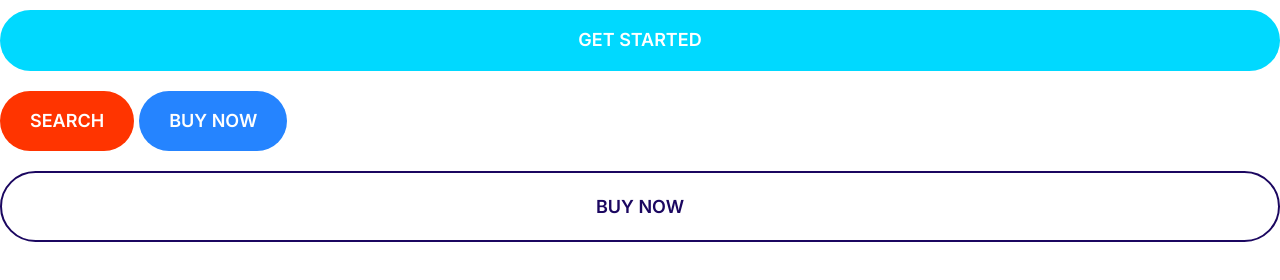
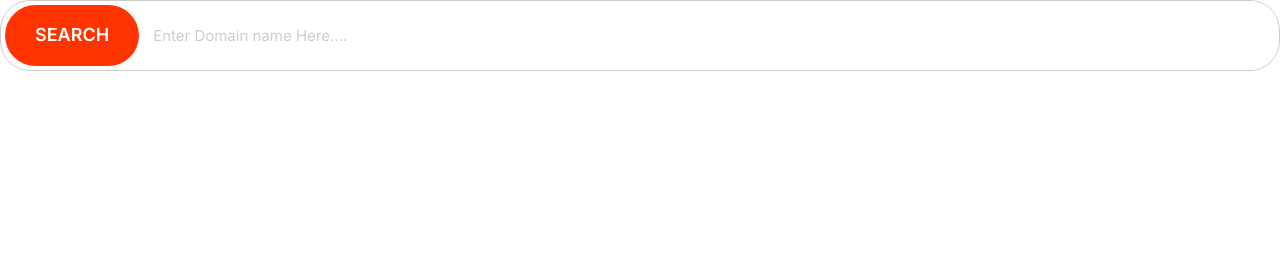
Before and after one commit to Blesseddbile/Cloud-Project-, a plain HTML site: page index.html in a window 1280 px wide. Drawn offline with Linux system fonts and the light colour scheme.

Commit message:
Input fields and buttons combination.

```diff
--- a/css/style.css
+++ b/css/style.css
@@ -4,6 +4,8 @@
     --color-accent: #ff3400;
     --color-headings: #1b0760;
     --color-body: #918ca4;
+    --color-border: #ccc;
+    --border-radius: 30px;
 }
 
 *, *::after, *::before {
@@ -219,3 +221,39 @@ a{
         font-size: 1.5rem;
     }
 }
+
+/* Inputs */
+.input {
+    border-radius: var(--border-radius);
+    border: 1px solid var(--color-border);
+    color: var(--color-headings);
+    font-size: 2rem;
+    outline: 0;
+    padding: 1.5rem 3.5rem;
+}
+
+::placeholder {
+    color: #cdcbd7;
+}
+
+.input-group{
+  border: 1px solid var(--color-border);
+  border-radius: var(--border-radius);
+  display: flex;
+}
+
+.input-group .input {
+    border: 0;
+    flex-grow: 1;
+    padding: 1.5rem 1rem;
+}
+
+.input-group .btn {
+    margin: 4px;
+}
+
+@media screen and (min-width: 1024px) {
+    .input {
+font-size: 1.5rem;
+    }
+}
--- a/index.html
+++ b/index.html
@@ -15,9 +15,13 @@
     <link rel="stylesheet" href="css/style.css" />
   </head>
   <body>
-    <button class="btn btn--secondary btn--block">Get Started</button>
-    <button class="btn btn--accent">Search</button>
-    <button class="btn btn--primary">buy now</button>
-    <a href="#" class="btn btn--outline btn--block">BUY NOW</a>
+    <div class="input-group">
+      <button class="btn btn--accent">Search</button>
+      <input
+        type="text"
+        class="input"
+        placeholder="Enter Domain name Here...."
+      />
+    </div>
   </body>
 </html>
```
Also changed, not shown: Components/input.html (added, +4 -0 lines).
